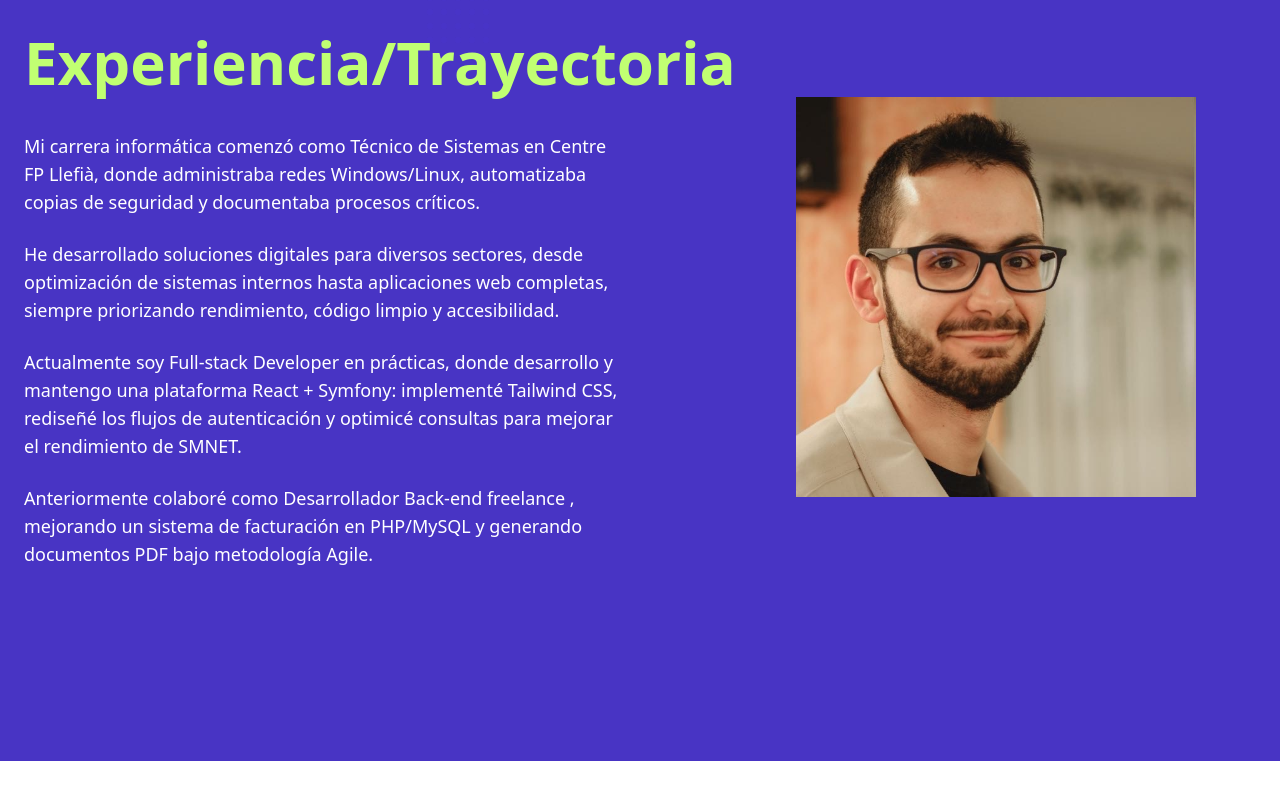
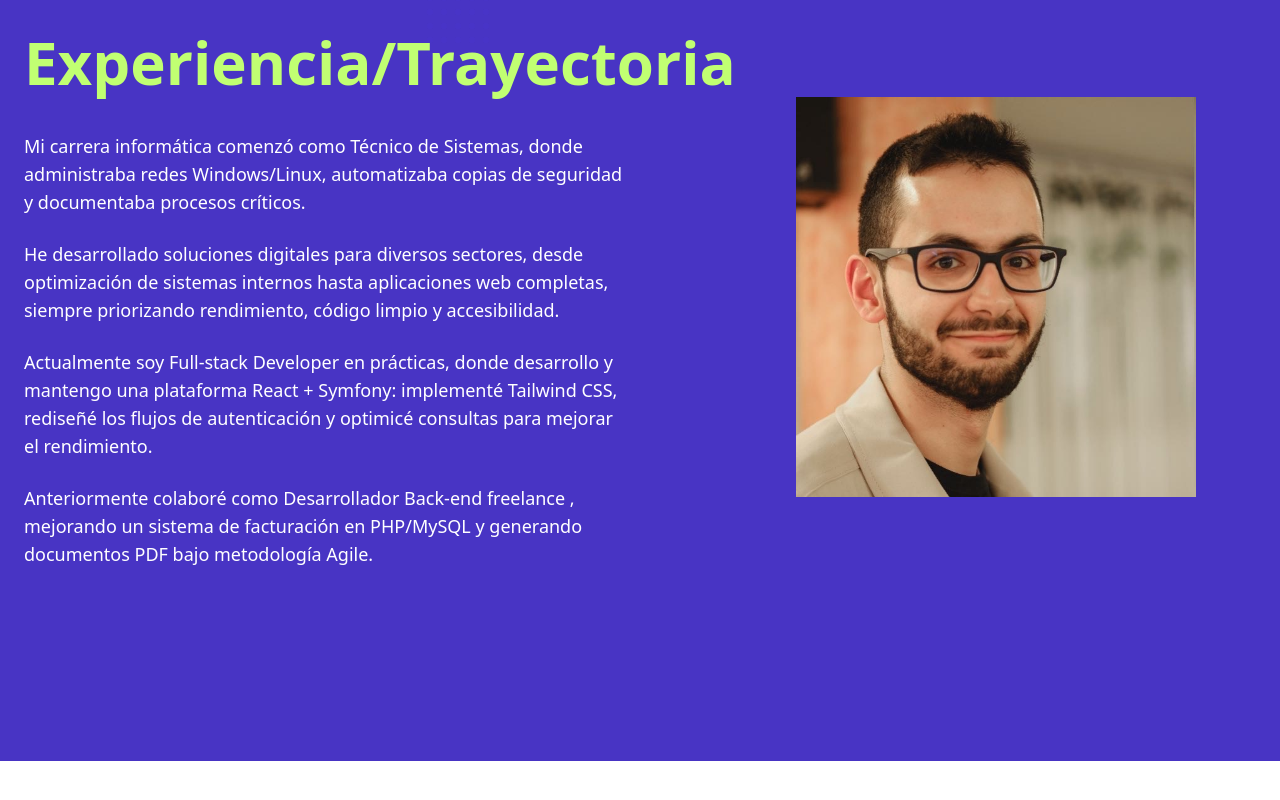
Before and after one commit to SulaimanTahaSantos/portfoliosulaiman, a Next.js app: page / in a window 1280 px wide. Shown: the part 1897-2697 px from the top of the page. Built offline with nearby package versions, Linux system fonts and the light colour scheme.

Commit message:
Hecho v3

```diff
--- a/src/app/components/ExperienceSection.tsx
+++ b/src/app/components/ExperienceSection.tsx
@@ -23,8 +23,7 @@ export default function ExperienceSection({
 
               <div className="space-y-6">
                 <p className="text-lg">
-                  Mi carrera informática comenzó como Técnico de Sistemas en
-                  Centre FP Llefià, donde administraba redes Windows/Linux,
+                  Mi carrera informática comenzó como Técnico de Sistemas, donde administraba redes Windows/Linux,
                   automatizaba copias de seguridad y documentaba procesos
                   críticos.
                 </p>
@@ -40,7 +39,7 @@ export default function ExperienceSection({
                   Actualmente soy Full‑stack Developer en prácticas, donde desarrollo y mantengo una
                   plataforma React + Symfony: implementé Tailwind CSS, rediseñé
                   los flujos de autenticación y optimicé consultas para mejorar
-                  el rendimiento de SMNET.
+                  el rendimiento.
                 </p>
 
                 <p className="text-lg">
@@ -77,8 +76,7 @@ export default function ExperienceSection({
 
             <div className="flex flex-col space-y-6">
               <p className="text-base">
-                Mi carrera informática comenzó como Técnico de Sistemas en
-                Centre FP Llefià, donde administraba redes Windows/Linux,
+                Mi carrera informática comenzó como Técnico de Sistemas , donde administraba redes Windows/Linux,
                 automatizaba copias de seguridad y documentaba procesos
                 críticos.
               </p>
```
